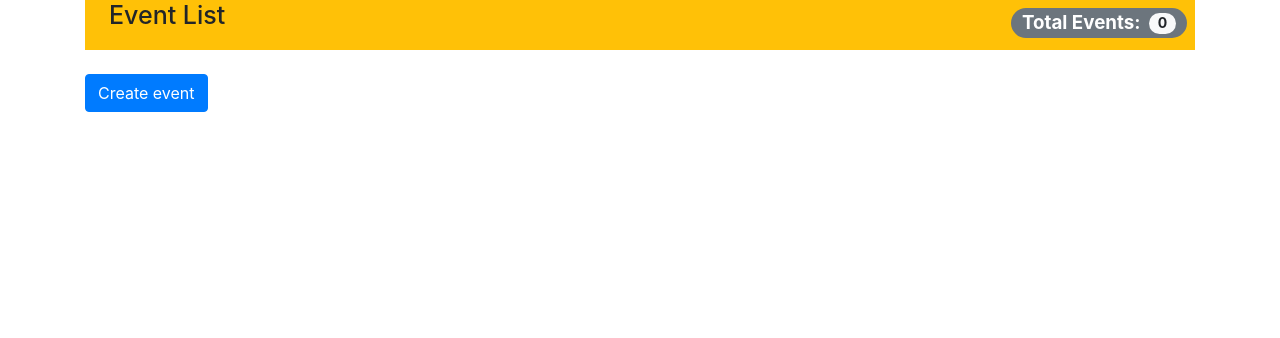
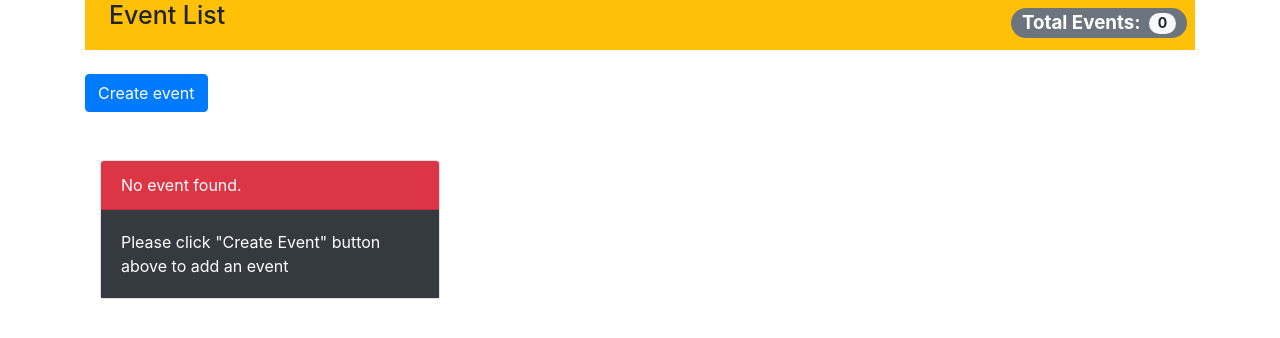
Before and after one commit to AdityaNambiar/EventListDemo, a React (Create React App) app: page / in a window 1280 px wide. Shown: the top 338 px of the page. Built offline with nearby package versions, Linux system fonts and the light colour scheme.

Commit message:
Checkpoint commit: EventListGroup component completed

```diff
--- a/src/components/EventListGroup.jsx
+++ b/src/components/EventListGroup.jsx
@@ -1,10 +1,35 @@
 import React from 'react';
-
+import EventListItem from './EventListItem';
 const EventListGroup = (props) => {
+    const { eventList } = props;
 	return (
 		<div className="col-md-4 mt-5">
+			{
+		        // Ternary operator syntax:
+		        // condition? true-block: false-block
+		        eventList.length === 0 ? ( // True-block: Means no events in eventList.
+		          <div className="card"> { /* Wrapper div */}
+			          <div className="card-header bg bg-danger text-white">
+			            No event found.
+			          </div>
+			          <div className="card-body bg bg-dark text-white">
+			            <span>Please click "Create Event" button above to add an event</span>
+			          </div>
+		          </div>
+		        ):( // False-block: Means there is atleast one event in eventList.
+		        	eventList.map((event, index) => (
+			        		<div>
+				        		<EventListItem
+				        			key = { index }
+				        			eventList = { event }
+				        		/>
+			        		</div>
+		        		)
+		        	)
+		        )
+		    }
 		</div>
-	);
+	)
 }
 
 export default EventListGroup;
--- a/src/components/MainPage.jsx
+++ b/src/components/MainPage.jsx
@@ -73,7 +73,10 @@ class MainPage extends React.Component {
 				      </div>
 				      <div class="modal-body">
 						{/* Event details form */}
-				        <form onSubmit={this.handleSubmit}>
+				        <form
+				        	method="post"
+				        	onSubmit={this.handleSubmit}
+				        >
 				        	{/* Event name inputbox */}
 				        	<div className="form-group row">
 				        		<label
```
